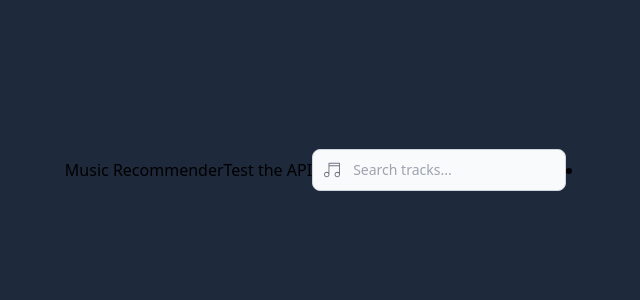
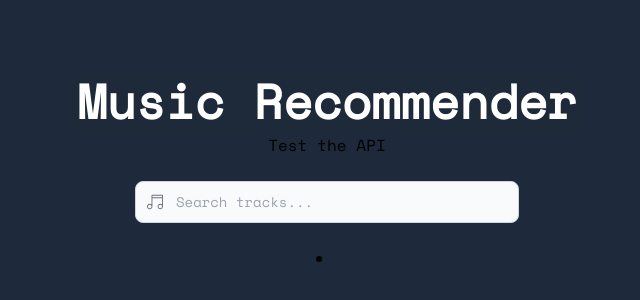
Before and after one commit to rmnskb/track-recommender, a React (Create React App) app in the folder frontend/: page / in a window 1280 px wide. Shown: the part 230-530 px from the top of the page, without its empty margins (313-953 px from the left). Built offline with nearby package versions, Linux system fonts and the light colour scheme.

Commit message:
Style the search bar and the page

```diff
--- a/frontend/src/App.js
+++ b/frontend/src/App.js
@@ -1,6 +1,6 @@
 import './App.css';
 import {SearchBar} from "./components/SearchBar";
-import {useState, useEffect, useRef} from 'react';
+import {useState, useEffect} from 'react';
 import axios from 'axios'
 
 const apiUrl = '//localhost:5000'
@@ -67,8 +67,13 @@ export default function App() {
     }
 
     return (
-        <div className="bg-slate-800 flex flex-row min-h-screen justify-center items-center">
-            <h1>Music Recommender</h1>
+        <div className="bg-slate-800 flex flex-col min-h-screen justify-center items-center font-SpaceMono">
+            <h1 className="
+                text-white text-center
+                xl:text-5xl lg:text-4xl md:text-3xl
+                sm:text-2xl xs:text-xl font-semibold
+                bg-gray-800 p-2 bg-opacity-40 rounded-sm"
+            >Music Recommender</h1>
             <button onClick={testApi}>Test the API</button>
             <div>
                 <a>{test['api_status']}</a>
--- a/frontend/src/components/SearchBar.js
+++ b/frontend/src/components/SearchBar.js
@@ -40,6 +40,8 @@ export const SearchBar = ({chosenTracks, setChosenTracks}) => {
                 break;
             case 'Escape':
                 resetSearch();
+                break;
+            default:
                 break;
         }
     };
@@ -86,6 +88,7 @@ export const SearchBar = ({chosenTracks, setChosenTracks}) => {
         }, [selectedIndex]);
 
         return (
+            <div className="absolute top-full left-0 right-0 z-10">
                 <div className="bg-white max-h-96 overflow-y-scroll resultProductContainer">
                     {autocomplete.map((track, index) => (
                         <div
@@ -105,13 +108,14 @@ export const SearchBar = ({chosenTracks, setChosenTracks}) => {
                         </div>
                     ))}
                 </div>
+            </div>
         );
     };
 
     return (
         <form className="flex items-center max-w-sm mx-auto">
             <label htmlFor="search" className="sr-only">Search</label>
-            <div className="relative w-full">
+            <div className="relative w-full md:w-96">
                 <div className="absolute inset-y-0 start-0 flex items-center ps-3 pointer-events-none">
                     <svg
                         fill="#6b7280"
--- a/frontend/src/index.css
+++ b/frontend/src/index.css
@@ -1,3 +1,5 @@
+@import url('https://fonts.googleapis.com/css2?family=Space+Mono&display=swap');
+
 @tailwind base;
 @tailwind components;
 @tailwind utilities;
--- a/frontend/tailwind.config.js
+++ b/frontend/tailwind.config.js
@@ -5,7 +5,11 @@ module.exports = {
       "./public/**/*.html",
   ],
   theme: {
-    extend: {},
+    extend: {
+        fontFamily: {
+            SpaceMono: "Space Mono"
+        }
+    },
   },
   plugins: [],
 }
```
Lines whose indentation alone changed are shown as unchanged.
